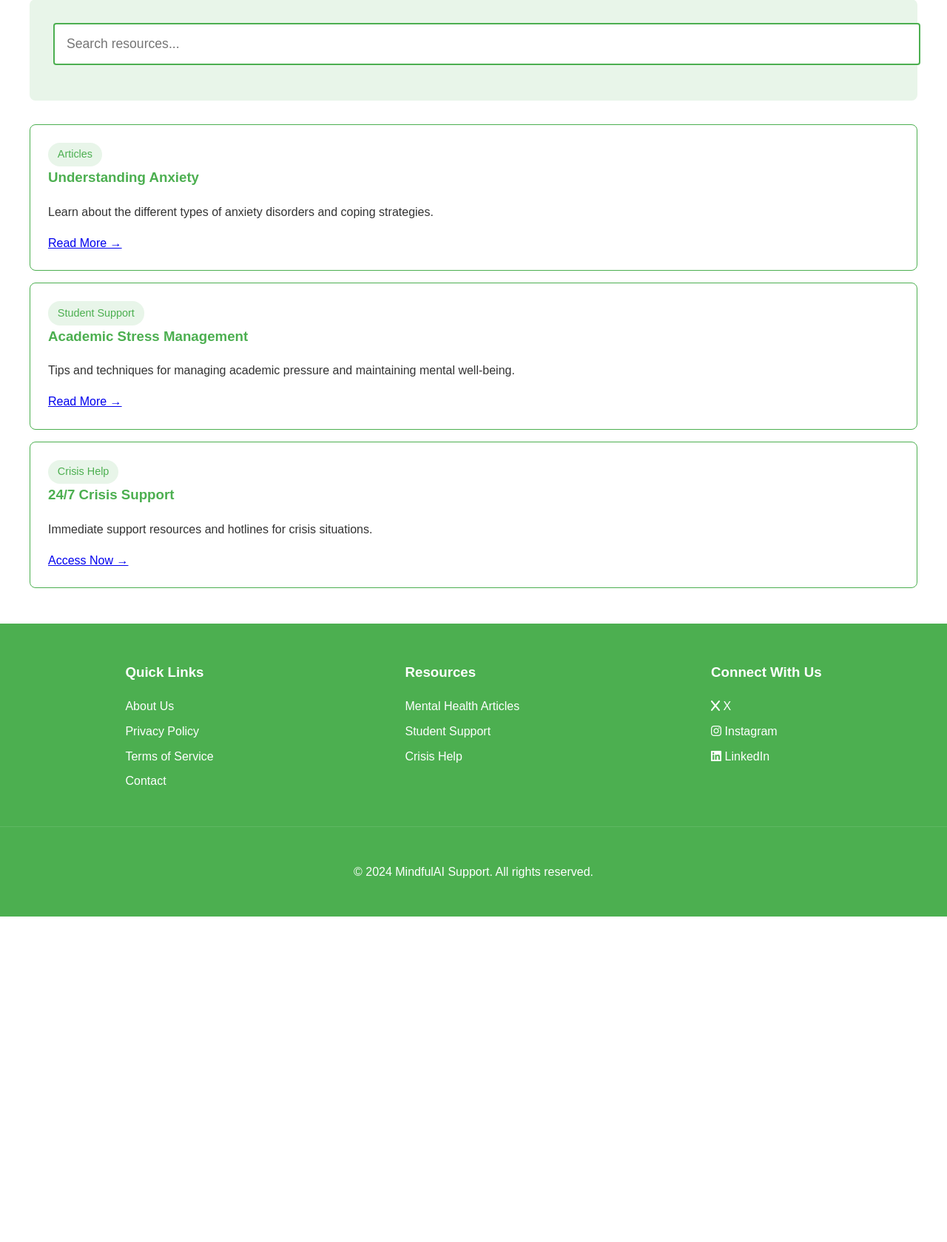
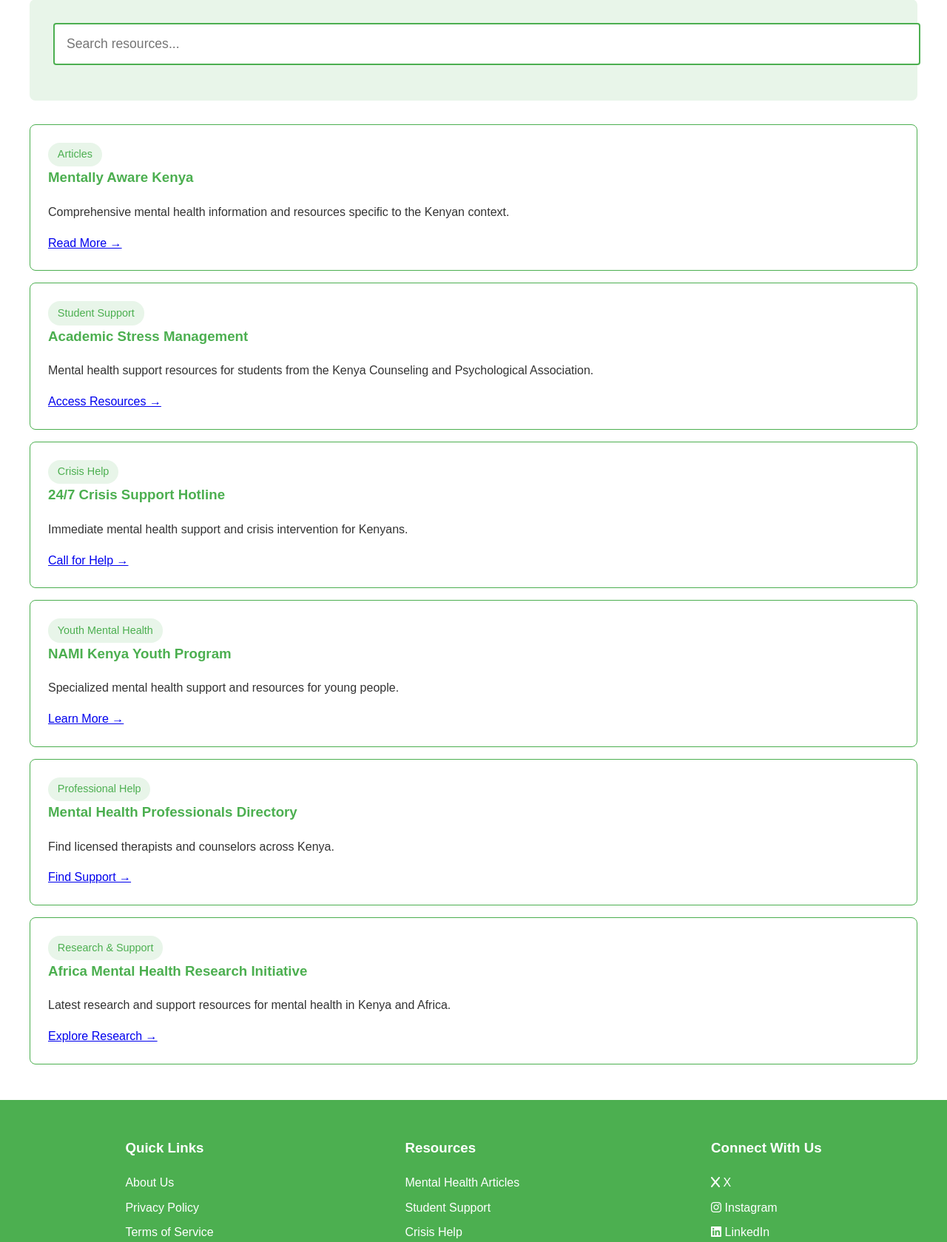
Before and after one commit to PrincewithEL/ai_mental_health, a Django app: page /resources/ in a window 1280 px wide. Shown: the part 217-1896 px from the top of the page at 74% size. Before the commit the page ends 1456 px from the top, so only its background shows below. Run offline with Django 5.2, Linux system fonts and the light colour scheme.

Commit message:
Fifteenth Commit

```diff
--- a/mental_health_App/templates/resources.html
+++ b/mental_health_App/templates/resources.html
@@ -158,21 +158,39 @@
         <div id="resourceList">
 <div class="resource-card">
         <span class="category-tag">Articles</span>
-                <h3>Understanding Anxiety</h3>
-                <p>Learn about the different types of anxiety disorders and coping strategies.</p>
-                <a href="#">Read More →</a>
+        <h3>Mentally Aware Kenya</h3>
+        <p>Comprehensive mental health information and resources specific to the Kenyan context.</p>
+        <a href="https://mental.health.go.ke/" target="_blank" rel="noopener noreferrer">Read More →</a>
     </div>
     <div class="resource-card">
         <span class="category-tag">Student Support</span>
         <h3>Academic Stress Management</h3>
-                <p>Tips and techniques for managing academic pressure and maintaining mental well-being.</p>
-                <a href="#">Read More →</a>
+        <p>Mental health support resources for students from the Kenya Counseling and Psychological Association.</p>
+        <a href="https://journals.mjmbiolabs.co.ke/index.php/EAJN/article/view/20" target="_blank" rel="noopener noreferrer">Access Resources →</a>
     </div>
     <div class="resource-card">
         <span class="category-tag">Crisis Help</span>
-                <h3>24/7 Crisis Support</h3>
-                <p>Immediate support resources and hotlines for crisis situations.</p>
-                <a href="#">Access Now →</a>
+        <h3>24/7 Crisis Support Hotline</h3>
+        <p>Immediate mental health support and crisis intervention for Kenyans.</p>
+        <a href="tel:+254711829998" target="_blank" rel="noopener noreferrer">Call for Help →</a>
+    </div>
+    <div class="resource-card">
+        <span class="category-tag">Youth Mental Health</span>
+        <h3>NAMI Kenya Youth Program</h3>
+        <p>Specialized mental health support and resources for young people.</p>
+        <a href="https://www.facebook.com/NAMIKenya/" target="_blank" rel="noopener noreferrer">Learn More →</a>
+    </div>
+    <div class="resource-card">
+        <span class="category-tag">Professional Help</span>
+        <h3>Mental Health Professionals Directory</h3>
+        <p>Find licensed therapists and counselors across Kenya.</p>
+        <a href="https://kcpa.or.ke/" target="_blank" rel="noopener noreferrer">Find Support →</a>
+    </div>
+    <div class="resource-card">
+        <span class="category-tag">Research & Support</span>
+        <h3>Africa Mental Health Research Initiative</h3>
+        <p>Latest research and support resources for mental health in Kenya and Africa.</p>
+        <a href="https://afrimeb.org/" target="_blank" rel="noopener noreferrer">Explore Research →</a>
     </div>
         </div>
     </div>
--- a/mental_health_App/views.py
+++ b/mental_health_App/views.py
@@ -126,6 +126,7 @@ class EmotionResponseView(View):
         self.response_data = None
         self.vectorizer = None
         self.context_vectors = None
+        self.kb_data = None  # New attribute for CSV knowledge base
         try:
             self.initialize_components()
         except Exception as e:
@@ -137,20 +138,39 @@ class EmotionResponseView(View):
         try:
             self.preprocessor = TextPreprocessor()
             self.response_data, self.vectorizer, self.context_vectors = DataLoader.load_response_data()
+
+            # Load the CSV knowledge base
+            kb_path = os.path.join(settings.BASE_DIR, 'media', 'Complete_KB_Updated.csv')
+            if os.path.exists(kb_path):
+                self.kb_data = pd.read_csv(kb_path)
+
+                # Remove rows with NaN values in the 'Tag Pattern' column
+                self.kb_data = self.kb_data.dropna(subset=['Tag'])
+
+                # Ensure the column is converted to string
+                self.kb_data['Tag'] = self.kb_data['Tag'].astype(str)
+
+                self.kb_vectorizer = TfidfVectorizer(stop_words='english')
+                self.kb_context_vectors = self.kb_vectorizer.fit_transform(self.kb_data['Tag'])
+            else:
+                logger.warning(f"Knowledge base CSV not found at {kb_path}")
+                self.kb_data = None
+
             logger.info("Successfully initialized all components")
         except Exception as e:
             logger.error(f"Error initializing components: {str(e)}")
             raise
 
     def get(self, request, *args, **kwargs):
-        """Handle GET requests with fallback chain."""
+        """Handle GET requests with expanded fallback chain."""
         try:
             user_message = request.GET.get('message', '')
             if not user_message:
                 return self.create_response("Could you please share what's on your mind?")
 
-            # Fallback chain
+            # Expanded fallback chain
             response = (
+                self.get_kb_response(user_message) or  # New knowledge base matching
                 self.get_tfidf_response(user_message) or
                 self.get_openai_response(user_message) or
                 self.get_local_response(user_message)
@@ -163,6 +183,33 @@ class EmotionResponseView(View):
             return self.create_response(
                 "I'm here to support you. Could you please share more about what you're feeling?"
             )
+
+    def get_kb_response(self, user_message: str) -> Optional[str]:
+        """Get response using CSV knowledge base matching."""
+        try:
+            # Check if knowledge base is loaded
+            if self.kb_data is None or self.kb_context_vectors is None:
+                logger.warning("Knowledge base not initialized")
+                return None
+
+            # Preprocess the input message
+            processed_input = self.preprocessor.preprocess(user_message)
+            input_vector = self.kb_vectorizer.transform([processed_input])
+
+            # Calculate cosine similarities
+            similarities = cosine_similarity(input_vector, self.kb_context_vectors).flatten()
+            best_match_idx = np.argmax(similarities)
+
+            # Only return response if similarity is above threshold
+            if float(similarities[best_match_idx]) >= 0.5:  # Adjust threshold as needed
+                return self.kb_data.iloc[best_match_idx]['Response']
+
+            logger.warning("No good knowledge base match found")
+            return None
+
+        except Exception as e:
+            logger.error(f"Error in knowledge base matching: {str(e)}")
+            return None
 
     def get_tfidf_response(self, user_message: str) -> Optional[str]:
         """Get response using TF-IDF matching."""
```
Also changed, not shown: 2 other files. Lines whose indentation alone changed are shown as unchanged.
